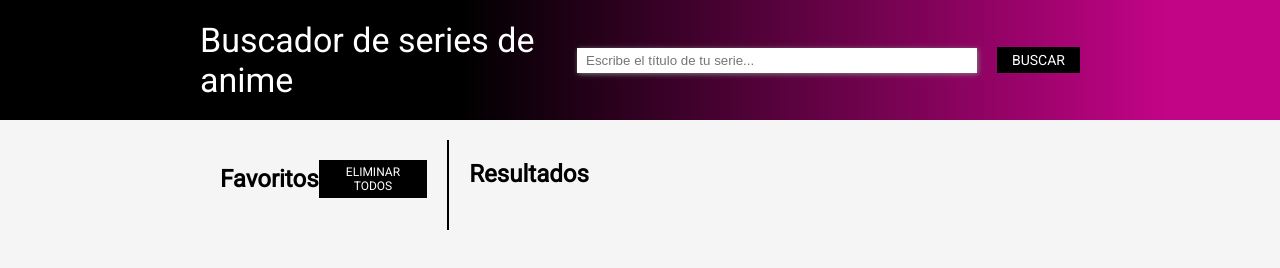
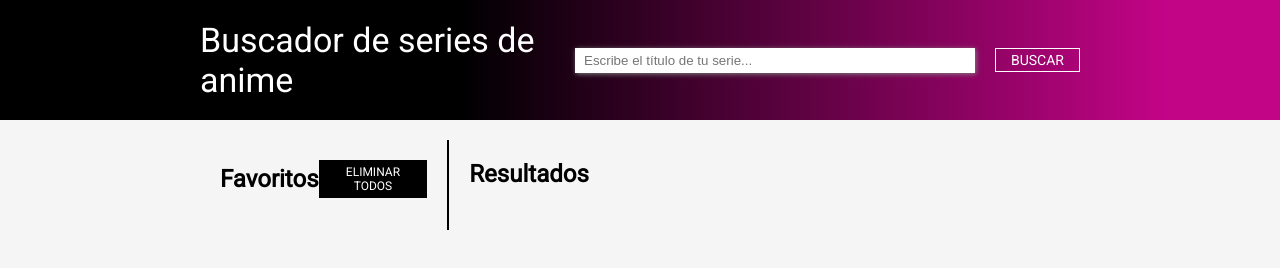
Before and after one commit to Adalab/modulo-2-evaluacion-final-Sandra-Gutierrez, a website: page src/html/index.html in a window 1280 px wide. In both pictures the pointer is over the input "Buscar". Drawn offline with nearby package versions, Linux system fonts and the light colour scheme; files that its build step writes are made by us from their sources.

Commit message:
Add hovers

```diff
--- a/src/scss/layout/_header.scss
+++ b/src/scss/layout/_header.scss
@@ -26,7 +26,7 @@ body{
             box-shadow: 1px 1px 5px grey;
         }
         &--search{
-            padding: 5px 15px;
+            padding: 3px 15px;
             background-color: black;
             border: none;
             color: white;
@@ -34,6 +34,13 @@ body{
             font-family: 'Roboto';
             cursor: pointer;
             font-size: 14px;
+            border: 1px solid black;
+            &:hover{
+                background-color: transparent;
+                color: white;
+                border: 1px solid white;
+                //font-weight: 600;
+            }
         }
     }
 }
--- a/src/scss/layout/_main.scss
+++ b/src/scss/layout/_main.scss
@@ -22,6 +22,9 @@
             text-transform: uppercase;
             cursor: pointer;
             font-size: 12px;
+            &:hover{
+                background-color: #c20486;
+            }
         }
     }
     &__list{
@@ -56,6 +59,9 @@
             right: 0;
             background-color: white;
             border-radius: 50%;
+            &:hover{
+                color: #c20486;
+            }
         }
     }
 }
```
